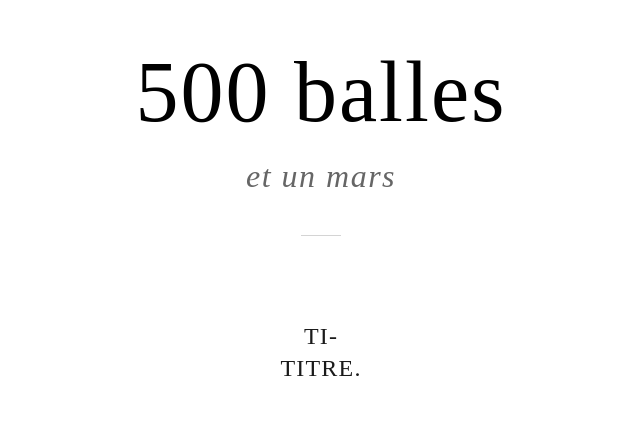
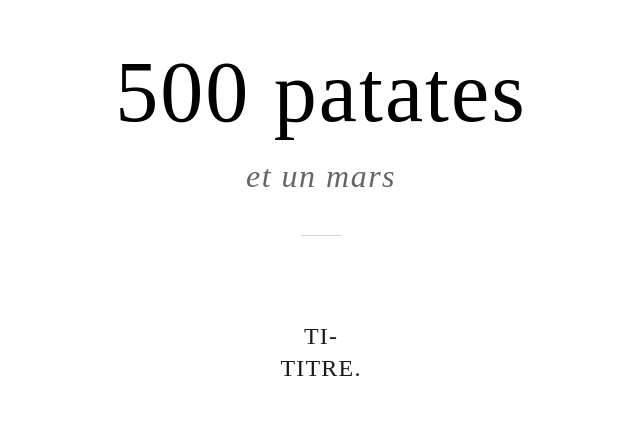
Before and after one commit to tompacelli/500ballesetunmars, a plain HTML site: page index.html in a window 1280 px wide. Shown: the part 169-612 px from the top of the page, without its empty margins (319-959 px from the left). Drawn offline with Linux system fonts and the light colour scheme.

Commit message:
Update index.html

```diff
--- a/index.html
+++ b/index.html
@@ -100,7 +100,7 @@
 </head>
 <body>
     <div class="container">
-        <h1 class="title">500 balles</h1>
+        <h1 class="title">500 patates</h1>
         <h2 class="subtitle">et un mars</h2>
 
         <div class="border-detail"></div>
```
